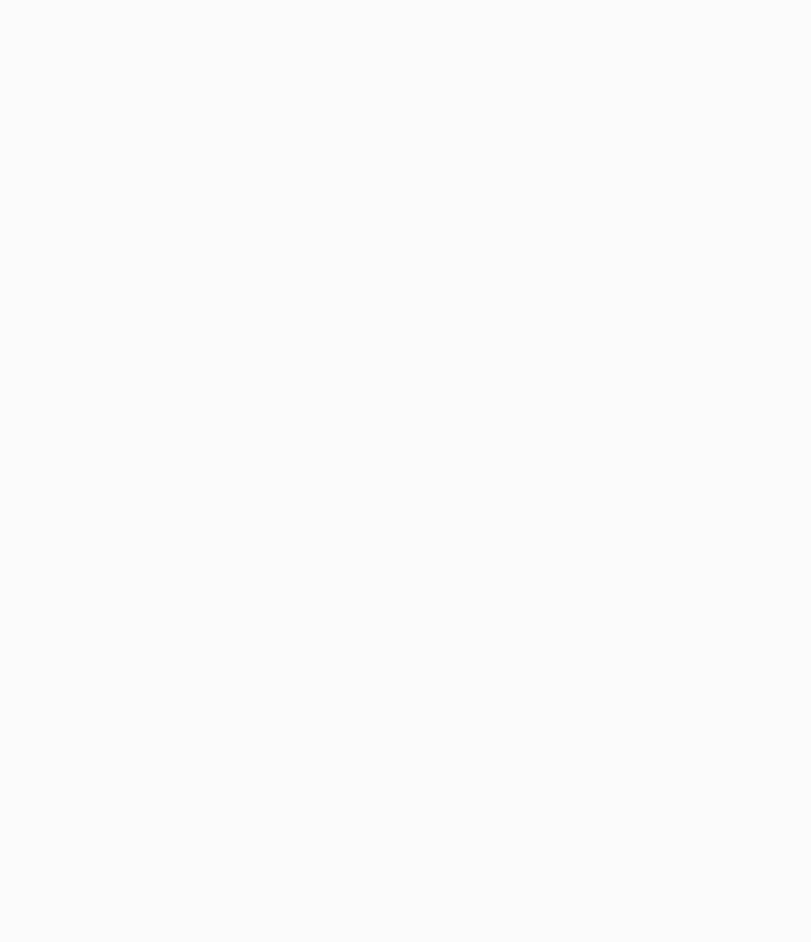
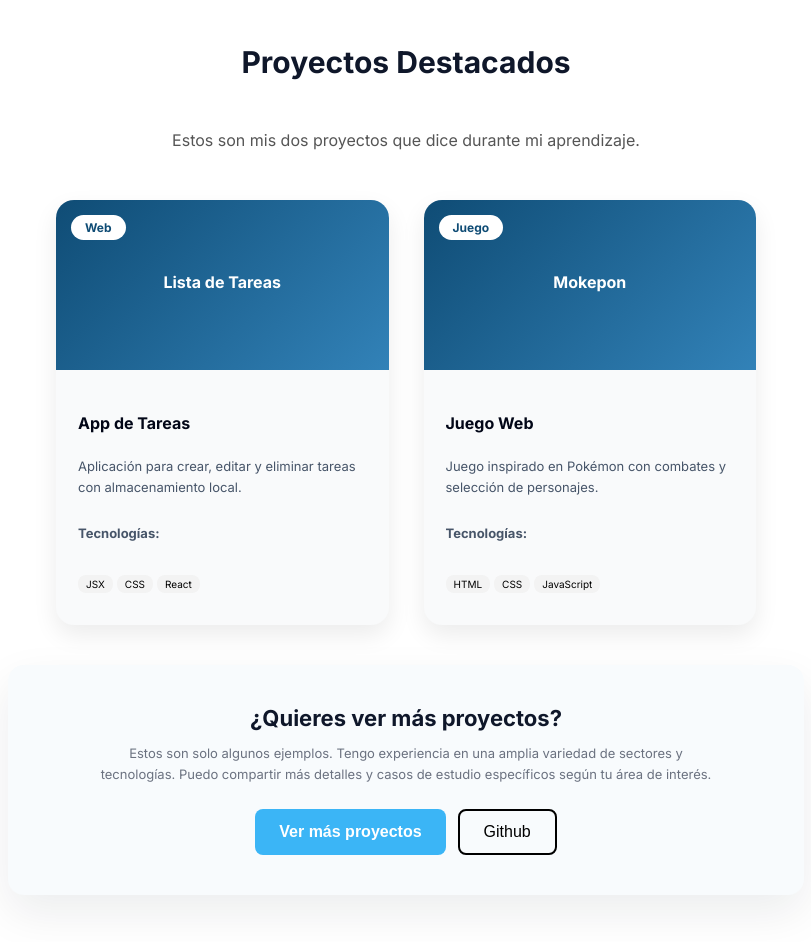
Before and after one commit to Ismabc05/ismaelbedmar, a React (Vite) app in the folder portfolio/: page / in a window 1280 px wide. Shown: the part 2400-3342 px from the top of the page, without its empty margins (234-1045 px from the left). Before the commit the page ends 2323 px from the top, so only its background shows below. Built offline with nearby package versions, Linux system fonts and the light colour scheme.

Commit message:
proyecto

```diff
--- a/portfolio/src/App.jsx
+++ b/portfolio/src/App.jsx
@@ -5,6 +5,7 @@ import { Navbar } from "./components/Navbar"
 import { Inicio } from "./components/Inicio"
 import { Sobremi } from "./components/Sobremi"
 import { Servicios } from './components/Servicios'
+import { Proyectos } from './components/Proyectos'
 
 function App() {
 
@@ -15,6 +16,7 @@ function App() {
       <Inicio/>
       <Sobremi/>
       <Servicios/>
+      <Proyectos/>
     </>
   )
 }
--- /dev/null
+++ b/portfolio/src/components/Proyectos.jsx
@@ -0,0 +1,70 @@
+import React from "react";
+import "../estilos/proyectos.css";
+
+function Proyectos() {
+  return (
+    <section className="projects" id="proyectos">
+      <h2>Proyectos Destacados</h2>
+      <p className="parrafo-proyecto">Estos son mis dos proyectos que dice durante mi aprendizaje.</p>
+      <div className="cards">
+
+        <div className="card">
+          <div className="card-header">
+            <span className="tag">Web</span>
+            <h3>Lista de Tareas</h3>
+          </div>
+
+          <div className="card-body">
+            <h4>App de Tareas</h4>
+            <p>Aplicación para crear, editar y eliminar tareas con almacenamiento local.</p>
+            <p><strong>Tecnologías:</strong></p>
+
+            <div className="tech">
+              <span>JSX</span>
+              <span>CSS</span>
+              <span>React</span>
+            </div>
+          </div>
+        </div>
+
+
+        <div className="card">
+          <div className="card-header">
+            <span className="tag">Juego</span>
+            <h3>Mokepon</h3>
+          </div>
+
+          <div className="card-body">
+            <h4>Juego Web</h4>
+            <p>Juego inspirado en Pokémon con combates y selección de personajes.</p>
+            <p><strong>Tecnologías:</strong></p>
+
+            <div className="tech">
+              <span>HTML</span>
+              <span>CSS</span>
+              <span>JavaScript</span>
+            </div>
+          </div>
+        </div>
+
+      </div>
+
+      <div className="more-projects">
+        <h3 className="more-projects--title">¿Quieres ver más proyectos?</h3>
+        <p className="more-projects--text">
+            Estos son solo algunos ejemplos. Tengo experiencia en una amplia variedad de sectores
+            y tecnologías. Puedo compartir más detalles y casos de estudio específicos según tu
+            área de interés.
+        </p>
+        <div className="more-projects--actions">
+            <button className="btn btn--primary">Ver más proyectos</button>
+            <button className="btn btn--ghost">Github</button>
+        </div>
+        </div>
+
+    </section>
+  );
+}
+
+
+export {Proyectos }
--- a/portfolio/src/components/Servicios.jsx
+++ b/portfolio/src/components/Servicios.jsx
@@ -17,7 +17,7 @@ function Servicios () {
                     <div className="icono-servicio">🌐</div>
                     <div className="parrafos-rectangualos">
                         <p>Desarrollo Web</p>
-                        <p>Aplicaciones web modernas y escalables con las últimas tecnologías</p>
+                        <p>Creación de sitios web y aplicaciones web sencillas, con enfoque en funcionalidad y experiencia de usuario.</p>
                     </div>
                     <div className="lista-rectngulos">
                         <p>Incluye:</p>
@@ -25,7 +25,7 @@ function Servicios () {
                             <li>React</li>
                             <li>API Rest</li>
                             <li>Progressive Web Apps</li>
-                            <li>Laravel</li>
+                            <li>JavaScript</li>
                         </ul>
                     </div>
                     <p className="solicitar-info">Solicitar información →</p>
@@ -35,15 +35,15 @@ function Servicios () {
                     <div className="icono-servicio">🎨</div>
                     <div className="parrafos-rectangualos">
                         <p>Diseño & Experiencia de Usuario</p>
-                        <p>Diseño de interfaces intuitivas y atractivas</p>
+                        <p>Diseño de interfaces básicas y prototipos interactivos, centrados en la usabilidad y la experiencia del usuario.</p>
                     </div>
                     <div className="lista-rectngulos">
                         <p>Incluye:</p>
                         <ul>
                             <li>UI Design</li>
-                            <li>UX Research</li>
-                            <li>Wireframes</li>
-                            <li>Prototipos</li>
+                            <li>UX Research inicial</li>
+                            <li>Wireframes simpless</li>
+                            <li>Prototipos funcionales</li>
                         </ul>
                     </div>
                     <p className="solicitar-info">Solicitar información →</p>
@@ -53,14 +53,14 @@ function Servicios () {
                     <div className="icono-servicio">⚙️</div>
                     <div className="parrafos-rectangualos">
                         <p>Automatización</p>
-                        <p>Optimización de procesos digitales y flujos de trabajo</p>
+                        <p>Pequeñas soluciones para automatizar tareas repetitivas y mejorar flujos de trabajo de manera práctica.</p>
                     </div>
                     <div className="lista-rectngulos">
                         <p>Incluye:</p>
                         <ul>
                             <li>APIs</li>
-                            <li>Integraciones</li>
-                            <li>Scripts</li>
+                            <li>Node.js básico</li>
+                            <li>Scripts simples</li>
                             <li>Optimización</li>
                         </ul>
                     </div>
--- /dev/null
+++ b/portfolio/src/estilos/proyectos.css
@@ -0,0 +1,221 @@
+/* Sección general */
+.projects {
+  padding: 80px 20px;
+  background: #ffffff;
+  text-align: center;
+}
+
+.parrafo-proyecto{
+  color: #555;
+  margin-bottom: 50px;
+}
+
+/* Título */
+.projects h2 {
+  font-size: 30px;
+  font-weight: 700;
+  margin-bottom: 50px;
+  color: #0f172a;
+}
+
+/* Grid de tarjetas */
+.cards {
+  max-width: 700px; /* Más angosto */
+  margin: auto;
+
+  display: grid;
+  grid-template-columns: repeat(auto-fit, minmax(220px, 1fr));
+  gap: 35px;
+}
+
+/* Tarjeta */
+.card {
+  background: #f9fafb;
+  border-radius: 18px;
+  overflow: hidden;
+
+  box-shadow: 0 10px 25px rgba(0, 0, 0, 0.08);
+  transition: all 0.3s ease;
+
+  min-height: 360px; /* Antes: 430px */
+  display: flex;
+  flex-direction: column;
+}
+
+
+.card:hover {
+  transform: translateY(-8px);
+  box-shadow: 0 18px 40px rgba(0, 0, 0, 0.15);
+}
+
+/* Parte superior (degradado) */
+.card-header {
+  height: 170px;
+  background: linear-gradient(135deg, #0f4c75, #3282b8);
+  color: white;
+
+  display: flex;
+  flex-direction: column;
+  justify-content: center;
+  align-items: center;
+
+  position: relative;
+}
+
+/* Etiqueta */
+.tag {
+  position: absolute;
+  top: 15px;
+  left: 15px;
+
+  background: white;
+  color: #0f4c75;
+
+  padding: 5px 14px;
+  border-radius: 20px;
+
+  font-size: 12px;
+  font-weight: 600;
+}
+
+/* Título arriba */
+.card-header h3 {
+  font-size: 16px;
+  margin-top: 10px;
+  font-weight: 600;
+}
+
+/* Cuerpo */
+.card-body {
+  padding: 22px;
+  text-align: left;
+
+  flex: 1;
+  display: flex;
+  flex-direction: column;
+}
+
+
+/* Título proyecto */
+.card-body h4 {
+  font-size: 16px;
+  margin-bottom: 10px;
+  color: #020617;
+}
+
+/* Texto */
+.card-body p {
+  font-size: 13px;
+  line-height: 1.6;
+  color: #475569;
+  margin-bottom: 12px;
+}
+
+/* Tecnologías */
+.tech {
+  display: flex;
+  flex-wrap: wrap;
+  gap: 4px;
+  margin-top: 10px;
+  margin-bottom: 10px;
+}
+
+/* Chips */
+.tech span {
+  background-color: #f3f3f3;
+  color: #000000;
+  margin-top: 10px;
+
+  padding: 3px 8px;
+  border-radius: 8px;
+
+  font-size: 10px;
+}
+
+/* Contenedor general del bloque */
+.more-projects {
+  max-width: 700px;
+  margin: 40px auto;
+  padding: 40px 48px;
+  background: #f8fbfd;
+  border-radius: 16px;
+  box-shadow: 0 18px 45px rgba(15, 23, 42, 0.08);
+  text-align: center;
+}
+
+/* Título */
+.more-projects--title {
+  margin: 0 0 12px;
+  font-size: 22px;
+  font-weight: 600;
+  color: #0f172a; /* gris muy oscuro */
+}
+
+/* Texto descriptivo */
+.more-projects--text {
+  max-width: 620px;
+  margin: 0 auto 24px;
+  font-size: 13px;
+  line-height: 1.6;
+  color: #6b7280; /* gris medio */
+}
+
+/* Contenedor de botones */
+.more-projects--actions {
+  display: flex;
+  justify-content: center;
+  gap: 12px;
+  flex-wrap: wrap;
+}
+
+/* Estilos base para botones */
+.btn {
+  display: inline-flex;
+  align-items: center;
+  justify-content: center;
+  gap: 8px;
+  padding: 10px 20px;
+  border-radius: 999px;
+  font-size: 14px;
+  font-weight: 500;
+  border: 1px solid transparent;
+  cursor: pointer;
+  transition: background-color 0.15s ease, color 0.15s ease, box-shadow 0.15s ease,
+    border-color 0.15s ease, transform 0.05s ease;
+}
+
+/* Botón principal */
+.btn--primary {
+  color: #ffffff;
+  background-color:#3bb5f6; /* azul */
+  border: none;
+  padding: 12px 24px;
+  border-radius: 8px;
+  font-size: 1rem;
+  font-weight: bold;
+  cursor: pointer;
+  transition: background-color 0.3s, transform 0.2s;
+}
+
+.btn--primary:hover {
+  background: #0080d6;
+  transform: translateY(-1px);
+}
+
+/* Botón secundario estilo "ghost" */
+.btn--ghost {
+    background-color: transparent;
+    color: #000000;
+    border: 2px solid #000000;
+    padding: 12px 24px;
+    border-radius: 8px;
+    font-size: 1rem;
+    font-weight: 500;
+    cursor: pointer;
+    transition: background-color 0.3s, color 0.3s, transform 0.2s;
+}
+
+.btn--ghost:hover {
+  background: #000000;
+  color: white;
+}
```
Also changed, not shown: portfolio/src/estilos/servicios.css (+14 -1 lines).
